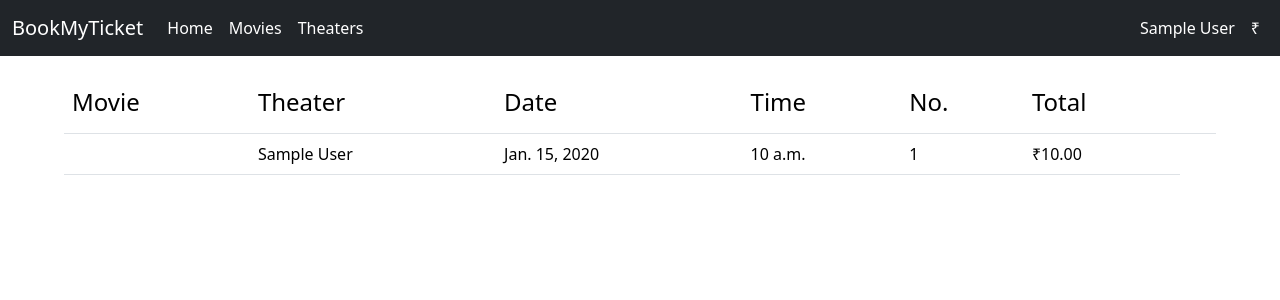
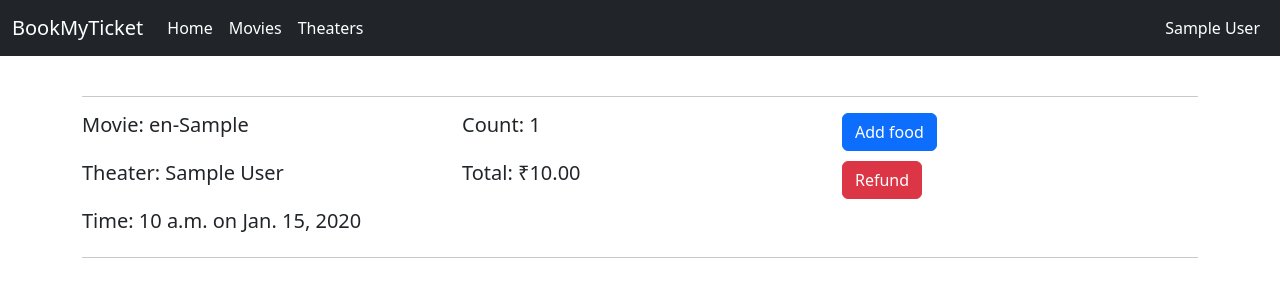
Before and after one commit to pratulgupta2007/BookMyTicket, a Django app: page /accounts/tickets in a window 1280 px wide. Shown: the top 300 px of the page. Run offline with Django 5.2, Linux system fonts and the light colour scheme; a user stored in the database is signed in; tables that the repository leaves empty hold one stand-in row (values such as "Sample post").

Commit message:
added ticket refund

```diff
--- a/ticketbooking/catalog/models.py
+++ b/ticketbooking/catalog/models.py
@@ -4,7 +4,7 @@ import uuid
 from django.http import HttpRequest
 from django.conf import settings
 import secrets
-import datetime
+from django.utils import timezone
 
 from django.contrib.auth import get_user_model
 
@@ -162,7 +162,7 @@ class tickets(models.Model):
     verified = models.BooleanField(default=0)
 
     def revertticket(self):
-        if self.show.date_time > datetime.datetime.now():
+        if self.show.date_time > timezone.now():
             self.transaction.status = "R"
             self.transaction.save()
 
@@ -174,6 +174,8 @@ class tickets(models.Model):
 
             self.transaction.receivingID.balance += self.total
             self.transaction.receivingID.save()
+
+            self.delete()
 
             return True
 
@@ -191,3 +193,10 @@ class OtpToken(models.Model):
 
     def __str__(self):
         return self.user.username
+
+
+class foodorder(models.Model):
+    orderID = models.UUIDField(default=uuid.uuid4, primary_key=True)
+    ticket = models.ForeignKey(tickets, on_delete=models.CASCADE)
+    food = models.ForeignKey(foods, on_delete=models.CASCADE)
+    count = models.IntegerField(default=1)
--- a/ticketbooking/catalog/templates/account/ticketslist.html
+++ b/ticketbooking/catalog/templates/account/ticketslist.html
@@ -3,42 +3,46 @@
 {% block content %}
 
 <div style="margin-left:5%;margin-right:5%;">
-    <table class="table table-hover">
-        <thead>
-            <tr>
-                <th scope="col">
-                    <h4>Movie</h4>
-                </th>
-                <th scope="col">
-                    <h4>Theater</h4>
-                </th>
-                <th scope="col">
-                    <h4>Date</h4>
-                </th>
-                <th scope="col">
-                    <h4>Time</h4>
-                </th>
-                <th scope="col">
-                    <h4>No.</h4>
-                </th>
-                <th scope="col">
-                    <h4>Total</h4>
-                </th>
-                <th></th>
-            </tr>
-        </thead>
-        <tbody>
-            {% for ticket in tickets %}
-            <tr>
-                <td>{{ticket.show.get_moviename}}</td>
-                <td>{{ticket.show.get_theatername}}</td>
-                <td>{{ticket.show.get_date}}</td>
-                <td>{{ticket.show.get_time}}</td>
-                <td>{{ticket.count}}</td>
-                <td>&#x20b9;{{ticket.total}}</td>
-            </tr>
-            {% endfor %}
-        </tbody>
-    </table>
+    <div class="container">
+        <hr>
+        {% for ticket in tickets %}
+        <div class="row" style="padding-bottom:10px;">
+            <div class="col">
+                <h5>Movie: {{ticket.show.get_moviename}} {{ticket.show.language}}-{{ticket.show.type}}</h5>
+            </div>
+            <div class="col">
+                <h5>Count: {{ticket.count}}</h5>
+            </div>
+            <div class="col">
+                <a class="btn btn-primary" type="submit" href="#">
+                    Add food
+                </a>
+            </div>
+
+        </div>
+        <div class="row" style="padding-bottom:10px;">
+            <div class="col">
+                <h5>Theater: {{ticket.show.get_theatername}}</h5>
+            </div>
+
+            <div class="col">
+                <h5>Total: &#x20b9;{{ticket.total}}</h5>
+            </div>
+            <div class="col">
+                <a class="btn btn-danger" type="submit" href="refund/{{ticket.ticketID}}">
+                    Refund
+                </a>
+            </div>
+        </div>
+        <div class="row">
+            <div class="col">
+                <h5>Time: {{ticket.show.get_time}} on {{ticket.show.get_date}}</h5>
+            </div>
+
+        </div>
+
+        <hr>
+        {% endfor %}
+    </div>
 </div>
 {% endblock %}
--- a/ticketbooking/catalog/templates/base_generic.html
+++ b/ticketbooking/catalog/templates/base_generic.html
@@ -52,12 +52,6 @@
               </a>
             </li>
 
-            <li class="nav-item">
-              <a class="nav-link text-white">&#8377;{{balance}}</a>
-            </li>
-
-
-
             {% else %}
             <li class="nav-item">
               <a class="nav-link text-white" href="{% url 'account_login' %}?next={{ request.path }}">Login</a>
--- a/ticketbooking/catalog/views.py
+++ b/ticketbooking/catalog/views.py
@@ -10,6 +10,7 @@ from django.contrib import messages
 from django.core.mail import send_mail
 import json
 import uuid
+from django.conf import settings
 
 # Create your views here.
 from .models import (
@@ -23,7 +24,7 @@ from .models import (
     tickets,
     OtpToken,
 )
-from .forms import TicketForm, BillingForm
+from .forms import TicketForm, BillingForm, ConfirmRefund
 
 
 def index(request):
@@ -158,7 +159,6 @@ def AddBalanceView(request):
 @login_required
 def TicketsView(request):
     ticketlist = tickets.objects.filter(user=(request.user)).filter(verified=True)
-
     context = {"tickets": ticketlist}
     return render(request, "account/ticketslist.html", context=context)
 
@@ -169,7 +169,7 @@ def BillingView(request):
     context = {}
     try:
         tempticket = json.loads(request.session["tempticket"])
-        request.session["tempticket"] = ""
+
         if tempticket["user"] == str(request.user):
             temp = {
                 "count": int(tempticket["count"]),
@@ -182,13 +182,11 @@ def BillingView(request):
                 context["total"]
                 > user.objects.filter(user=(request.user))[0].walletid.balance
             ):
-                context["error"] = "Insufficient balance."
+                error = "Insufficient balance."
             else:
                 if request.method == "POST":
                     form = BillingForm(request.POST)
                     if form.is_valid():
-                        print(request.POST)
-
                         unverified_tr = transactions.objects.create(
                             sendingID=user.objects.filter(user=(request.user))[
                                 0
@@ -207,7 +205,7 @@ def BillingView(request):
                         request.session["toverify"] = "ticket%" + str(
                             unverified_ticket.ticketID
                         )
-
+                        request.session["tempticket"] = ""
                         return redirect("verification")
                 else:
                     form = BillingForm()
@@ -275,7 +273,7 @@ def VerificationView(request):
                                 http://127.0.0.1:8000/accounts/verification/
 
                                 """
-            sender = "clintonmatics@gmail.com"
+            sender = settings.EMAIL_HOST_USER
             receiver = [
                 User.email,
             ]
@@ -302,12 +300,12 @@ def resend_otp(request):
 
         subject = "Email Verification"
         message = f"""
-                            Hi {user.username}, here is your OTP {otp.otp_code}
+                            Hi {request.user.username}, here is your OTP {otp.otp_code}
                             it expires in 5 minute, use the url below to redirect back to the website
                             http://127.0.0.1:8000/accounts/verification/
 
                             """
-        sender = "clintonmatics@gmail.com"
+        sender = settings.EMAIL_HOST_USER
         receiver = [
             user.email,
         ]
@@ -323,3 +321,17 @@ def resend_otp(request):
         return redirect("verification")
 
     return render(request, "account/resend_otp.html")
+
+
+@login_required
+def RefundView(request, ticket):
+    context = {}
+    if request.method == "POST":
+        form = ConfirmRefund(request.POST)
+        if form.is_valid():
+            ticket = tickets.objects.get(pk=ticket)
+            ticket.revertticket()
+            return HttpResponseRedirect(reverse("ticketslist"))
+    else:
+        form = TicketForm()
+    return render(request, "account/refund.html")
--- a/ticketbooking/ticketbooking/urls.py
+++ b/ticketbooking/ticketbooking/urls.py
@@ -14,25 +14,35 @@ Including another URLconf
     1. Import the include() function: from django.urls import include, path
     2. Add a URL to urlpatterns:  path('blog/', include('blog.urls'))
 """
+
 from django.contrib import admin
 from django.urls import path, include
 from django.views.generic import RedirectView
 from django.conf import settings
 from django.conf.urls.static import static
 from django.contrib.auth.views import LogoutView
-from catalog.views import ProfileView, AddBalanceView, TicketsView, BillingView, VerificationView, resend_otp
+from catalog.views import (
+    ProfileView,
+    AddBalanceView,
+    TicketsView,
+    BillingView,
+    VerificationView,
+    resend_otp,
+    RefundView,
+)
 
 urlpatterns = [
-    path('admin/', admin.site.urls),
-    path('bookmyticket/', include('catalog.urls')),
-    path('', RedirectView.as_view(url='bookmyticket/', permanent=True)),
-    path('accounts/', include('allauth.urls')),
-    path('accounts/profile', ProfileView, name='profile'),
-    path('accounts/balance', AddBalanceView, name='balanceview'),
-    path('accounts/tickets', TicketsView, name='ticketslist'),
-    path('accounts/billing', BillingView, name='billing'),
-    path('accounts/verification', VerificationView, name='verification'),
+    path("admin/", admin.site.urls),
+    path("bookmyticket/", include("catalog.urls")),
+    path("", RedirectView.as_view(url="bookmyticket/", permanent=True)),
+    path("accounts/", include("allauth.urls")),
+    path("accounts/profile", ProfileView, name="profile"),
+    path("accounts/balance", AddBalanceView, name="balanceview"),
+    path("accounts/tickets", TicketsView, name="ticketslist"),
+    path("accounts/billing", BillingView, name="billing"),
+    path("accounts/verification", VerificationView, name="verification"),
     path("accounts/resend-otp", resend_otp, name="resend-otp"),
-    path('logout', LogoutView.as_view()),
+    path("accounts/refund/<uuid:ticket>", RefundView, name="refund"),
+    path("logout", LogoutView.as_view()),
 ]
 urlpatterns.extend(static(settings.STATIC_URL, document_root=settings.STATIC_ROOT))
```
Also changed, not shown: ticketbooking/catalog/forms.py (+7 -0 lines), ticketbooking/catalog/templates/account/refund.html (added, +16 -0 lines), ticketbooking/ticketbooking/settings.py (+68 -75 lines), ticketbooking/catalog/migrations/0020_alter_otptoken_otp_code_foodorder.py (added).
